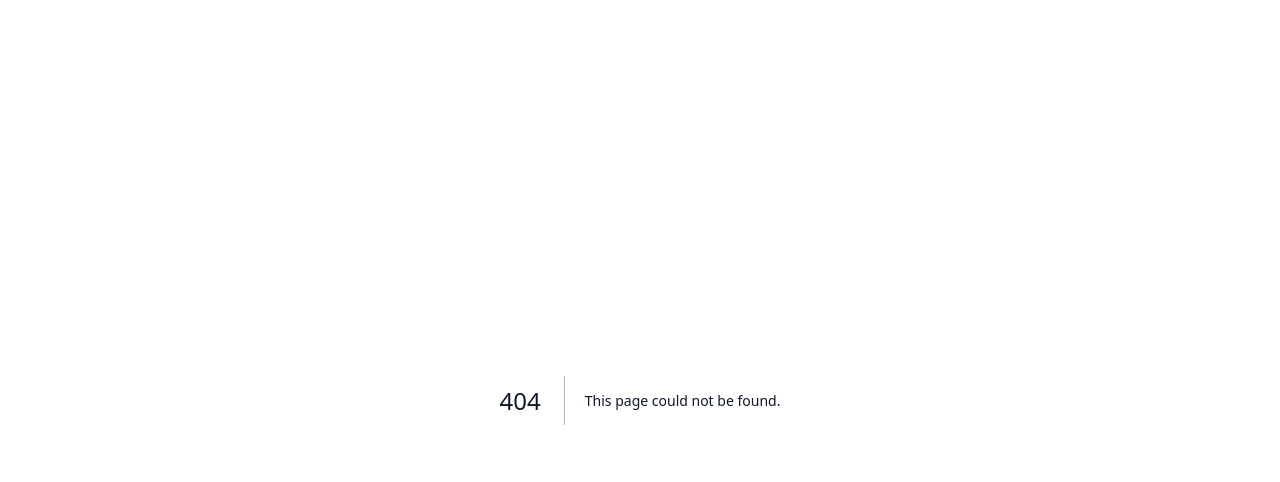
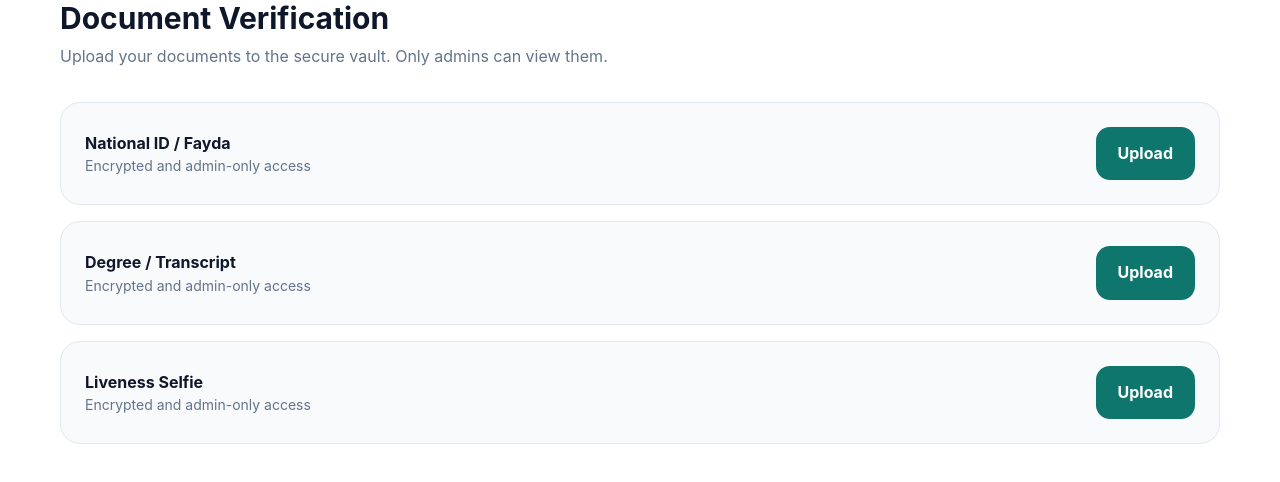
Before and after one commit to Zeordi/tutor-be-betea, a Next.js app in the folder apps/web/: page /teacher/verification in a window 1280 px wide. Before the commit this address had no page. Shown: the top 482 px of the page. Built offline with nearby package versions, Linux system fonts and the light colour scheme.

Commit message:
Create verification/page.tsx

```diff
--- /dev/null
+++ b/apps/web/app/teacher/verification/page.tsx
@@ -0,0 +1,85 @@
+"use client";
+
+import { useState } from "react";
+
+export default function TeacherVerificationPage() {
+  const [message, setMessage] = useState("");
+  const [loading, setLoading] = useState(false);
+
+  const uploadDocument = async (documentType: string, file?: File | null) => {
+    if (!file) return;
+    setLoading(true);
+    setMessage("");
+
+    try {
+      const token = localStorage.getItem("token");
+      const formData = new FormData();
+      formData.append("file", file);
+      formData.append("documentType", documentType);
+
+      const res = await fetch(`${process.env.NEXT_PUBLIC_API_URL}/vault/upload`, {
+        method: "POST",
+        headers: {
+          Authorization: `Bearer ${token}`,
+        },
+        body: formData,
+      });
+
+      if (!res.ok) {
+        const err = await res.json().catch(() => ({}));
+        throw new Error(err.message || "Upload failed");
+      }
+
+      setMessage(`${documentType} uploaded successfully. Waiting for admin review.`);
+    } catch (error: any) {
+      setMessage(error.message || "Upload failed");
+    } finally {
+      setLoading(false);
+    }
+  };
+
+  return (
+    <main className="min-h-screen bg-[var(--background)]">
+      <section className="container py-10 max-w-3xl">
+        <h1 className="text-3xl font-bold mb-2">Document Verification</h1>
+        <p className="text-[var(--secondary)] mb-8">
+          Upload your documents to the secure vault. Only admins can view them.
+        </p>
+
+        <div className="space-y-4">
+          {[
+            { type: "NATIONAL_ID", label: "National ID / Fayda" },
+            { type: "DEGREE", label: "Degree / Transcript" },
+            { type: "LIVENESS_SELFIE", label: "Liveness Selfie" },
+          ].map((doc) => (
+            <div key={doc.type} className="card">
+              <div className="flex items-center justify-between gap-4">
+                <div>
+                  <h3 className="font-bold">{doc.label}</h3>
+                  <p className="text-sm text-[var(--secondary)]">
+                    Encrypted and admin-only access
+                  </p>
+                </div>
+                <label className="btn btn-primary cursor-pointer">
+                  {loading ? "Uploading..." : "Upload"}
+                  <input
+                    type="file"
+                    className="hidden"
+                    accept="image/*,application/pdf"
+                    onChange={(e) =>
+                      uploadDocument(doc.type, e.target.files?.[0] || null)
+                    }
+                  />
+                </label>
+              </div>
+            </div>
+          ))}
+        </div>
+
+        {message && (
+          <p className="text-sm text-[var(--secondary)] mt-6">{message}</p>
+        )}
+      </section>
+    </main>
+  );
+}
```
